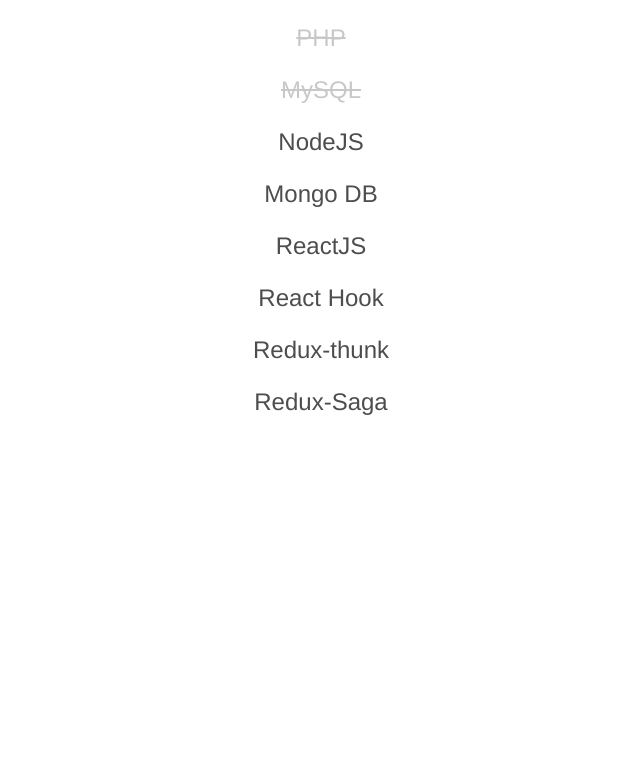
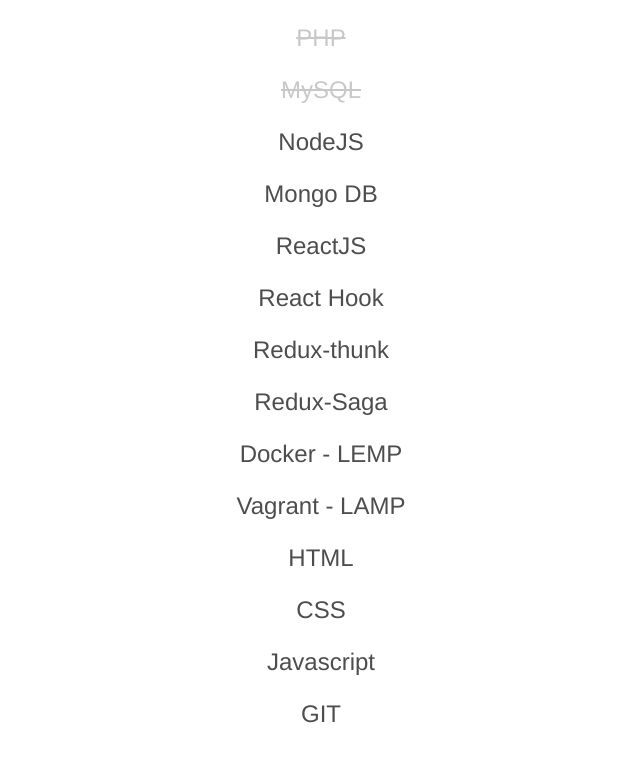
Before and after one commit to quangnguyen90/my_reactjs_case_study, a React (Create React App) app: page / in a window 1280 px wide. Shown: the top 762 px of the page, without its empty margins (319-959 px from the left). Built offline with nearby package versions, Linux system fonts and the light colour scheme.

Commit message:
Understand binding event

```diff
--- a/src/App.js
+++ b/src/App.js
@@ -15,8 +15,15 @@
       { title: 'React Hook' },
       { title: 'Redux-thunk' },
       { title: 'Redux-Saga' },
+      { title: 'Docker - LEMP' },
+      { title: 'Vagrant - LAMP' },
+      { title: 'HTML' },
+      { title: 'CSS' },
+      { title: 'Javascript' },
+      { title: 'GIT' },
     ];
   }
+
   render() {
     return (
       <div className="App">
--- a/src/components/Todo/TodoItem.js
+++ b/src/components/Todo/TodoItem.js
@@ -3,10 +3,19 @@
 import './TodoItem.css';
 
 class TodoItem extends Component {
+    constructor(props) {
+        super(props);
+        this.onItemClick = this.onItemClick.bind(this);
+    }
+
+    onItemClick() {
+        console.log(this.props.item);
+    }
+
     render() {
         const { item } = this.props;
         return (
-            <div className={classNames('TodoItem', {
+            <div onClick={this.onItemClick} className={classNames('TodoItem', {
                 'TodoItem-complete': item.isComplete
             })}>
                 <p>{this.props.item.title}</p>
```
